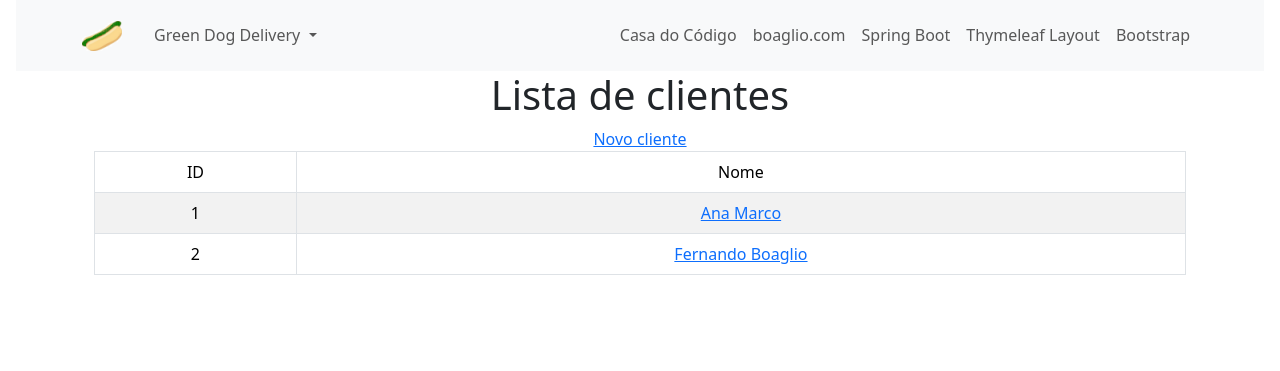
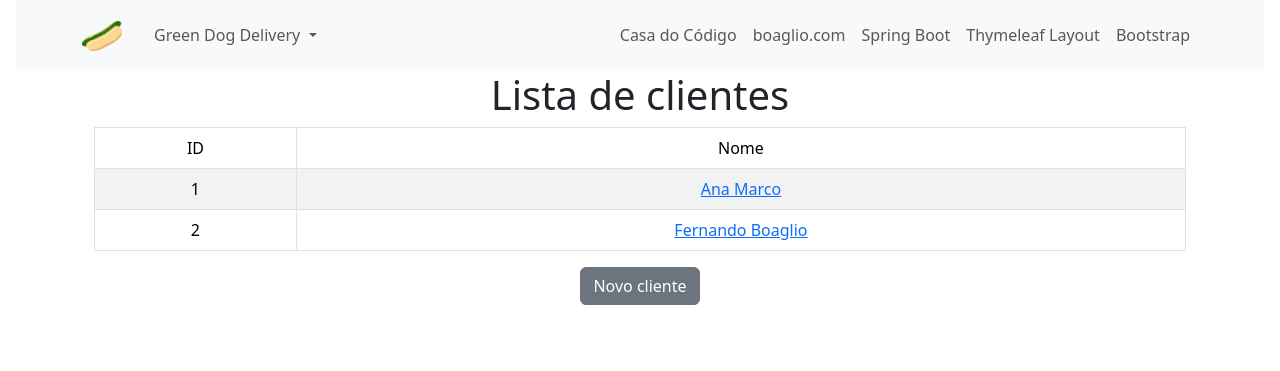
Before and after one commit to joaomarcosg/Green-Dog-Delivery, a Spring Boot app: page /clients/ in a window 1280 px wide. Shown: the part 17-388 px from the top of the page. Run offline with Spring Boot 4, Linux system fonts and the light colour scheme; data comes from the database, SQL or seed files in the repository; some libraries are stand-ins or nearby versions.

Commit message:
chore: adds style to the button 'Novo Cliente'

```diff
--- a/src/main/resources/templates/clients/list.html
+++ b/src/main/resources/templates/clients/list.html
@@ -8,7 +8,6 @@
 <body>
 <h1 layout:fragment="header">Lista de clientes</h1>
 <div layout:fragment="content" class="container">
-    <a href="form.html" th:href="@{/clients/new}">Novo cliente</a>
     <div class="alert alert-success" th:if="${globalMessage}"
          th:text="${globalMessage}">mensagem</div>
     <table class="table table-bordered table-striped">
@@ -28,6 +27,7 @@
         </tr>
         </tbody>
     </table>
+    <a href="form.html" th:href="@{/clients/new}" class="btn btn-secondary">Novo cliente</a>
 </div>
 </body>
 </html>
```
